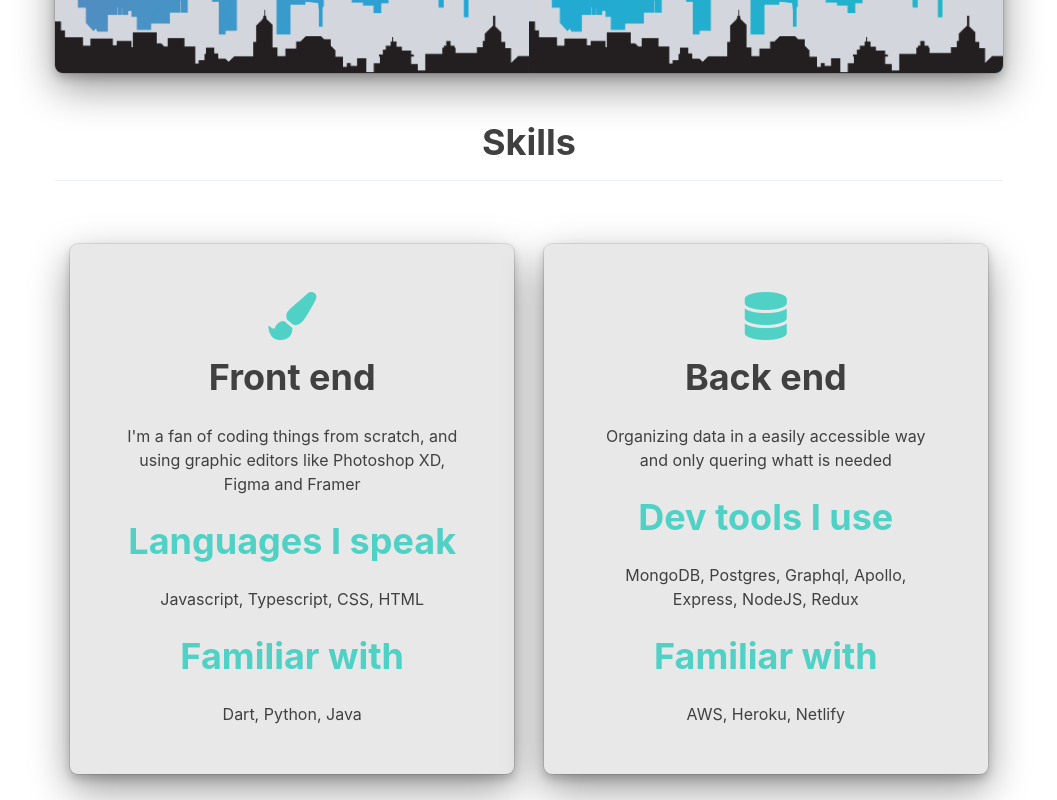
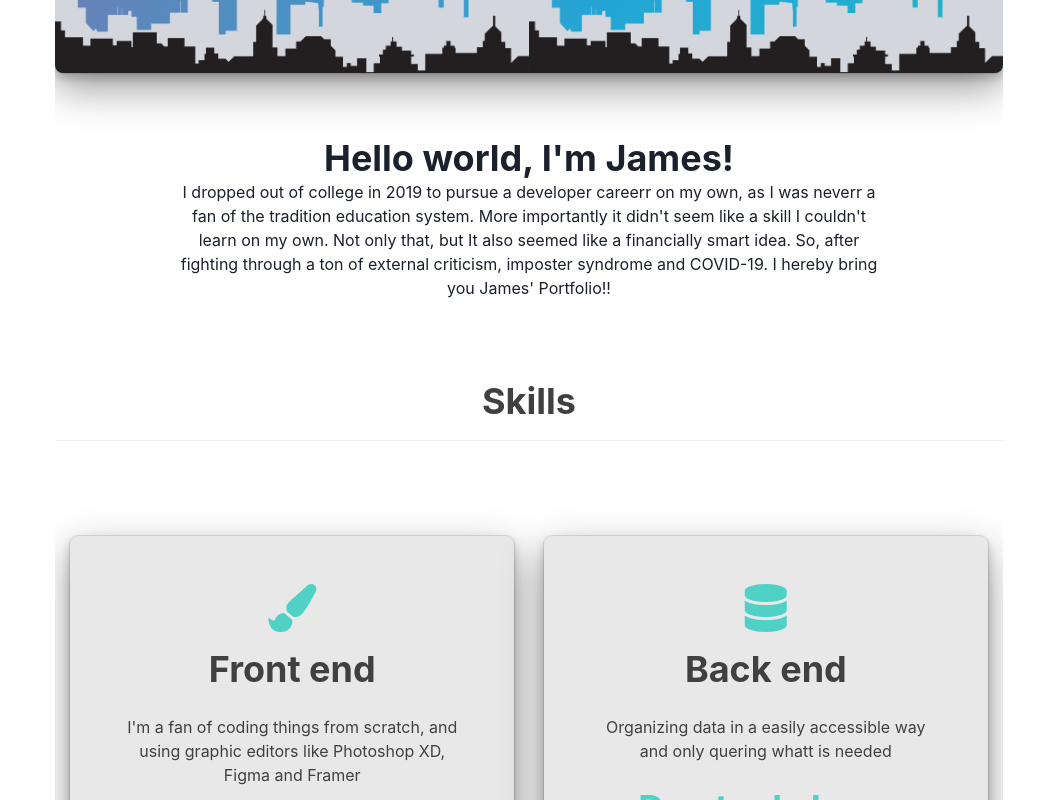
Before and after one commit to Sannnji/portfolio-site, a React (Create React App) app: page / in a window 1280 px wide. Shown: the part 460-1260 px from the top of the page, without its empty margins (111-1168 px from the left). Built offline with nearby package versions, Linux system fonts and the light colour scheme.

Commit message:
added introduction and load rest component

```diff
--- a/src/App.tsx
+++ b/src/App.tsx
@@ -6,9 +6,11 @@ import Navbar from "./components/navbar/Navbar";
 import Layout from "./components/Layout";
 import HeaderCard from "./components/cards/HeaderCard";
 import SkillCard from "./components/cards/SkillCard";
+import ProjectCards from "./components/cards/ProjectCards";
+import { LoadRest } from "./components/LoadRest";
+import { SectionDivider } from "./components/SectionDivider";
 import { Footer } from "./components/footer/Footer";
-import ProjectCards from "./components/cards/ProjectCards";
-import { SectionDivider } from "./components/SectionDivider";
+import { Introduction } from "./components/Introduction";
 
 function App() {
   return (
@@ -17,6 +19,9 @@ function App() {
 
       <Layout>
         <HeaderCard />
+
+        <LoadRest>
+          <Introduction />
 
           <SectionDivider sectionName="Skills" id="skills" />
           <Flex>
@@ -55,6 +60,7 @@ function App() {
           >
             <ProjectCards />
           </Flex>
+        </LoadRest>
       </Layout>
 
       <Footer />
--- /dev/null
+++ b/src/components/Introduction.tsx
@@ -0,0 +1,19 @@
+import { Box, Flex, Heading, Text } from "@chakra-ui/react";
+
+export const Introduction = () => {
+  return (
+    <Flex textAlign="center" mt={16} justifyContent="center">
+      <Box width="75%">
+        <Heading>Hello world, I'm James!</Heading>
+        <Text>
+          I dropped out of college in 2019 to pursue a developer careerr on my
+          own, as I was neverr a fan of the tradition education system. More
+          importantly it didn't seem like a skill I couldn't learn on my own.
+          Not only that, but It also seemed like a financially smart idea. So,
+          after fighting through a ton of external criticism, imposter syndrome
+          and COVID-19. I hereby bring you James' Portfolio!!
+        </Text>
+      </Box>
+    </Flex>
+  );
+};
--- a/src/components/Layout.tsx
+++ b/src/components/Layout.tsx
@@ -1,7 +1,11 @@
 import { Box } from "@chakra-ui/react";
 
 const Layout: React.FC = ({ children }) => {
-  return <Box mx={{ base: "5%", xl: "13%"}}>{children}</Box>;
+  return (
+    <Box mx={{ base: "5%", xl: "13%" }} overflow="hidden">
+      {children}
+    </Box>
+  );
 };
 
 export default Layout;
--- /dev/null
+++ b/src/components/LoadRest.tsx
@@ -0,0 +1,13 @@
+import { MotionBox } from "./framer/MotionBox";
+
+export const LoadRest: React.FC = ({ children }) => {
+  return (
+    <MotionBox
+      initial={{ x: 2500 }}
+      animate={{ x: 0 }}
+      transition={{ ease: "easeIn", duration: "1.5" }}
+    >
+      {children}
+    </MotionBox>
+  );
+};
--- a/src/components/SectionDivider.tsx
+++ b/src/components/SectionDivider.tsx
@@ -12,7 +12,7 @@ export const SectionDivider: React.FC<SectionDividerProps> = ({
   const SwitchColor = useColorModeValue("#404040", "white");
 
   return (
-    <Box my={12} textAlign="center" id={id}>
+    <Box my={20} textAlign="center" id={id}>
       <Heading mb={4} color={SwitchColor}>
         {sectionName}
       </Heading>
--- a/src/components/cards/ProjectCards.tsx
+++ b/src/components/cards/ProjectCards.tsx
@@ -3,8 +3,8 @@ import { MotionBox } from "../framer/MotionBox";
 import { MotionSimpleGrid } from "../framer/MotionSimpleGrid";
 import { MotionText } from "../framer/MotionText";
 
-
 import { Images } from "../../images/index";
+import { Link } from "@chakra-ui/react";
 
 export default function ProjectCard() {
   const projects = [
@@ -30,11 +30,7 @@ export default function ProjectCard() {
   ];
 
   return (
-    <MotionSimpleGrid
-      layout
-      minChildWidth="325px"
-      spacing="20px"
-    >
+    <MotionSimpleGrid layout minChildWidth="325px" spacing="20px">
       {projects.map((element) => (
         <Item
           name={element.name}
@@ -52,10 +48,12 @@ interface ItemProps {
   description: string;
 }
 
-const Item: React.FC<ItemProps> = ({ name, image, description }) => {
+const Item: React.FC<ItemProps> = ({ image }) => {
   return (
     <>
-      <MotionImg src={image} borderRadius="lg" boxShadow="dark-lg" />
+      <Link>
+        <MotionImg src={image} borderRadius="lg" boxShadow="dark-lg" />
+      </Link>
     </>
   );
 };
```
Lines whose indentation alone changed are shown as unchanged.
